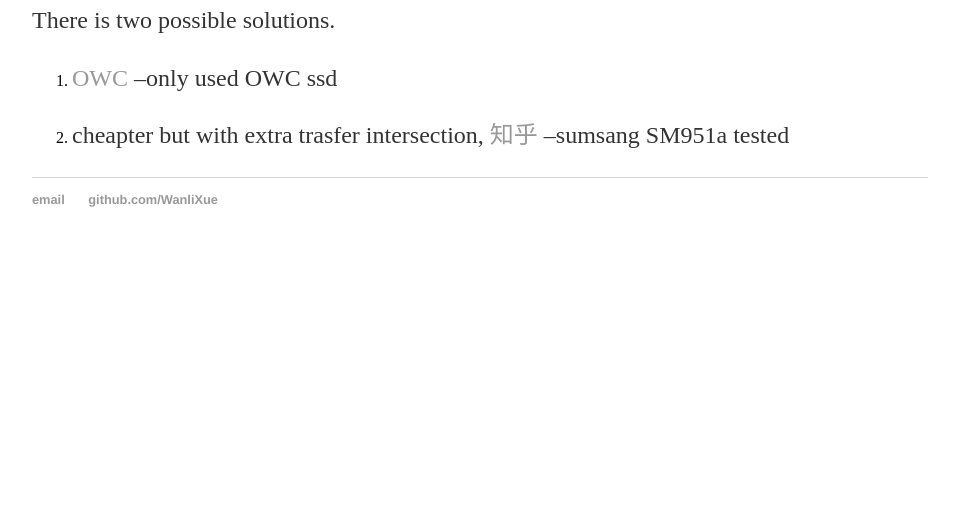
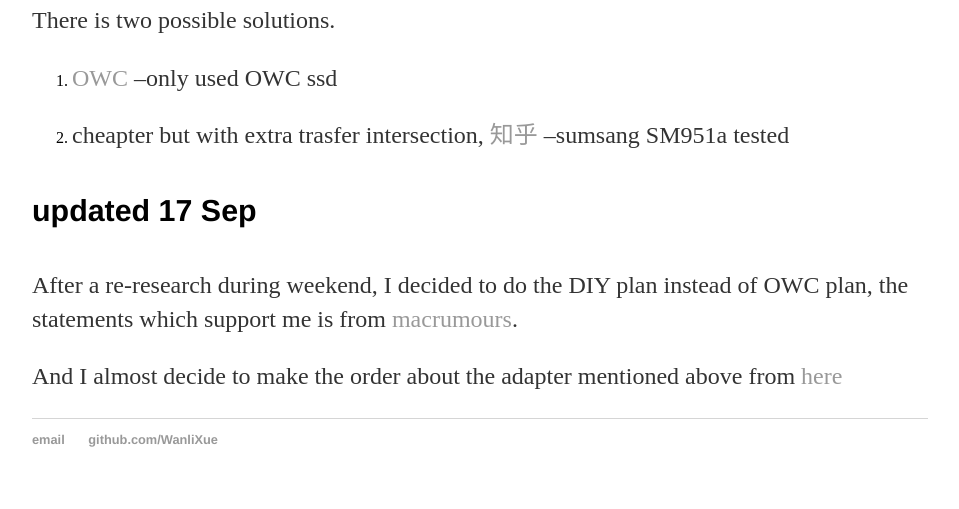
Before and after one commit to WanliXue/WanliXue.github.io, a Jekyll site: the page built from _posts/2018-09-15-upgrade-15macbook-ssd.md, in a window 1280 px wide. Shown: the part 747-1256 px from the top of the page, without its empty margins (160-1119 px from the left). Built offline with Jekyll 4.4.1, drawn with Linux system fonts in a browser that asks for light colours; before the commit the page ends 1016 px from its top, so only the background shows below that.

Commit message:
note update

```diff
--- a/_posts/2018-09-15-upgrade-15macbook-ssd.md
+++ b/_posts/2018-09-15-upgrade-15macbook-ssd.md
@@ -23,3 +23,11 @@ There is two possible solutions.
 
 2. cheapter but with extra trasfer intersection, [知乎](https://zhuanlan.zhihu.com/p/35806613)
 --sumsang SM951a tested
+
+
+#### updated 17 Sep
+
+After a re-research during weekend, I decided to do the DIY plan instead of OWC plan,
+the statements which support me is from [macrumours](https://forums.macrumors.com/threads/upgrading-2013-2014-macbook-pro-ssd-to-m-2-nvme.2034976/page-6#post-25121383).
+
+And I almost decide to make the order about the adapter mentioned above from [here](http://eshop.sintech.cn/ngff-m2-pcie-ssd-card-as-2013-2014-2015-macbook-ssd-p-1143.html)
```
